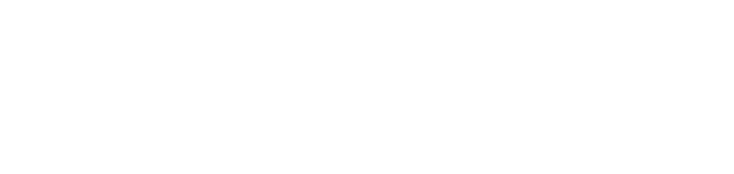
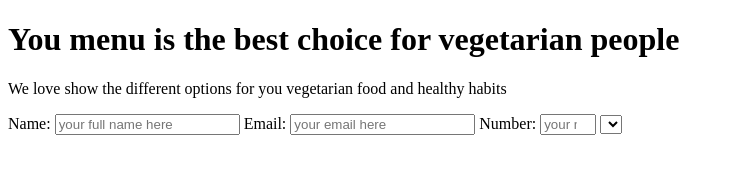
Before and after one commit to Sergiotrader29/From-trial-microverse, a plain HTML site: page index.html in a window 1280 px wide. Shown: the whole page, without its empty margins (0-734 px from the left). Drawn offline with Linux system fonts and the light colour scheme.

Commit message:
First Part of HTML5

```diff
--- a/index.html
+++ b/index.html
@@ -2,25 +2,26 @@
 <html lang="en">
   <head>
     <meta charset="UTF-8">
-    <title>Fork Me! FCC: Test Suite Template</title>
+    <title>Survey Form Project Sergio & Luis</title>
     <link rel="stylesheet" href="css/style.css">
   </head>
 
   <body>
-    <script src="https://cdn.freecodecamp.org/testable-projects-fcc/v1/bundle.js"></script>
+    <h1 id="title">You menu is the best choice for vegetarian people</h1>
+    <p id="description">We love show the different options for you vegetarian food and healthy habits</p>
+    <form id="survey-form">
+      <label id="name-label">Name:</label>
+      <input id="name" type="text" required placeholder="your full name here" />
 
-    <!--
+      <label id="email-label">Email:</label>
+      <input id="email" type="email" required placeholder="your email here" />
 
-    Hello Camper!
+      <label id="number-label">Number:</label>
+      <input id="number" type="number" min="5" max="30"placeholder="your number here" />
 
-    For now, the test suite only works in Chrome!
-    Please read the README below in the JS Editor before beginning.
-    Feel free to delete this message once you have read it.
-    Good luck and Happy Coding!
+      <select id="dropdown"
+        <option value="Zuccini">Zuccini's Pizza</option>
+    </form>
 
-    - The freeCodeCamp Team
-
-    -->
-    <script  src="js/index.js"></script>
   </body>
 </html>
```
